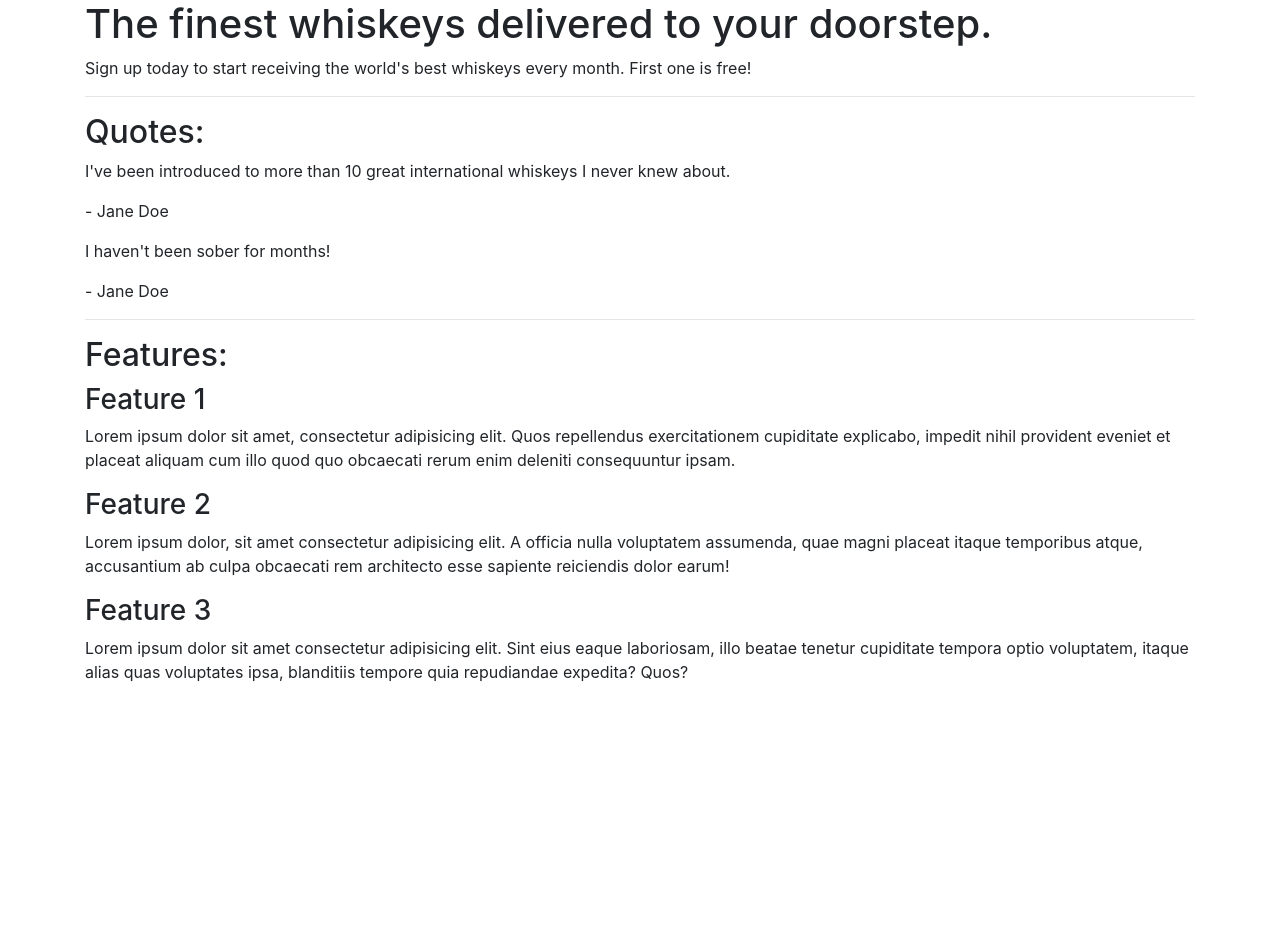
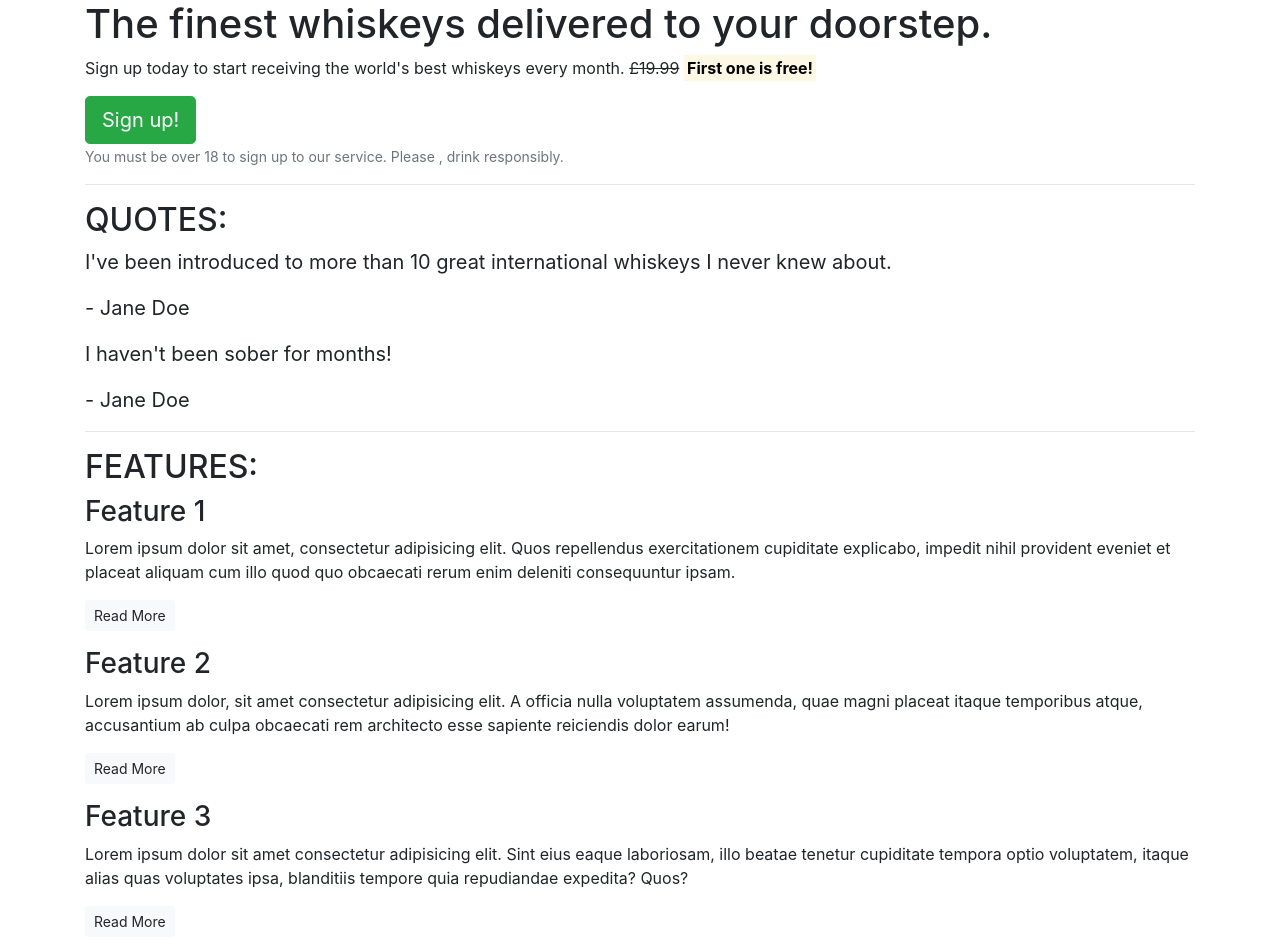
Before and after one commit to Diana-is-Coding/bootstrap_whiskey, a plain HTML site: page index.html in a window 1280 px wide. Before the commit the page ends 800 px from the top, so only its background shows below. Drawn offline with nearby package versions, Linux system fonts and the light colour scheme.

Commit message:
Added some text formating and buttons to landing page

```diff
--- a/index.html
+++ b/index.html
@@ -17,46 +17,53 @@
         <!-- Callout -->
         <section class="callout">
             <h1>The finest whiskeys delivered to your doorstep.</h1>
-            <p>Sign up today to start receiving the world's best whiskeys every month. First one is free!</p>
+            <p>Sign up today to start receiving the world's best whiskeys every month.
+            <s>£19.99</s> <strong><mark>First one is free!</mark></strong></p>
+            <button class="btn btn-success btn-lg">Sign up!</button>
+            <p class="text-muted"><small>You must be over 18 to sign up to our service. Please
+                , drink responsibly.</small></p>
         </section>
         <!-- /.Callout -->
         <hr>
 
         <!-- Quotes -->
         <section class="quotes">
-            <h2 class="text uppercase">Quotes:</h2>
-            <div class="quote">
+            <h2 class="text-uppercase">Quotes:</h2>
+            <blockquote class="blockquote">
                 <p>I've been introduced to more than 10 great international whiskeys I never knew about.</p>
                 <p>- Jane Doe</p>
-            </div>
-            <div class="quote">
+            </blockquote>
+            <blockquote class="blockquote">
                 <p>I haven't been sober for months!</p>
                 <p>- Jane Doe</p>
-            </div>
+            </blockquote>
         </section>
         <!-- /.quotes -->
         <hr>
 
         <!-- Features -->
         <section class="features">
-            <h2>Features:</h2>
+            <h2 class="text-uppercase">Features:</h2>
             <div class="feature">
                 <h3>Feature 1</h3>
                 <p>Lorem ipsum dolor sit amet, consectetur adipisicing elit. Quos repellendus exercitationem cupiditate
                     explicabo, impedit nihil provident eveniet et placeat aliquam cum illo quod quo obcaecati rerum enim
                     deleniti consequuntur ipsam.</p>
+                <p><a href="" class="btn btn-sm btn-light">Read More</a></p>
             </div>
             <div class="feature">
                 <h3>Feature 2</h3>
                 <p>Lorem ipsum dolor, sit amet consectetur adipisicing elit. A officia nulla voluptatem assumenda, quae
                     magni placeat itaque temporibus atque, accusantium ab culpa obcaecati rem architecto esse sapiente
                     reiciendis dolor earum!</p>
+                <p><a href="" class="btn btn-sm btn-light">Read More</a></p>
             </div>
             <div class="feature">
                 <h3>Feature 3</h3>
                 <p>Lorem ipsum dolor sit amet consectetur adipisicing elit. Sint eius eaque laboriosam, illo beatae
                     tenetur cupiditate tempora optio voluptatem, itaque alias quas voluptates ipsa, blanditiis tempore
                     quia repudiandae expedita? Quos?</p>
+                <p><a href="" class="btn btn-sm btn-light">Read More</a></p>
             </div>
         </section>
     </article>
```
